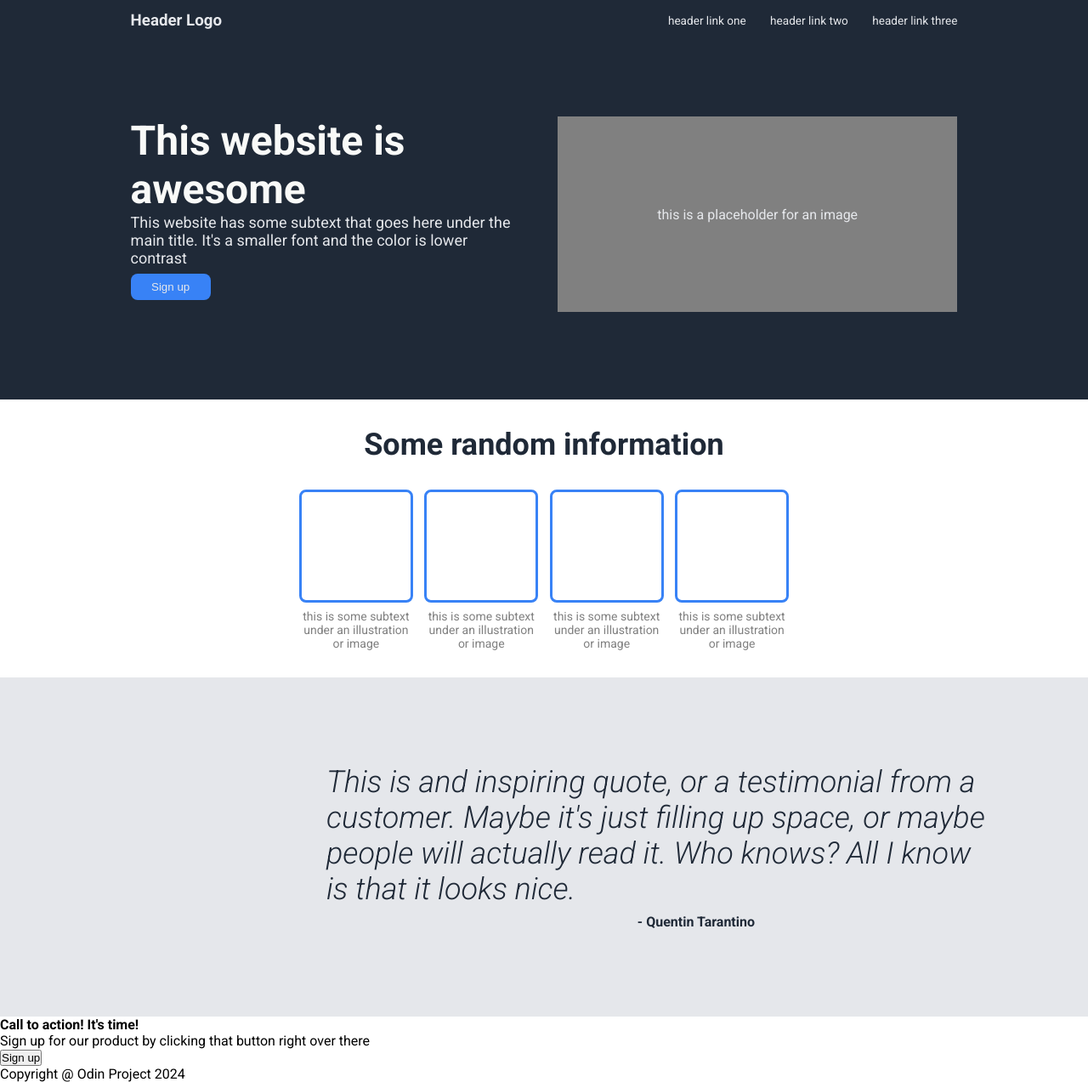
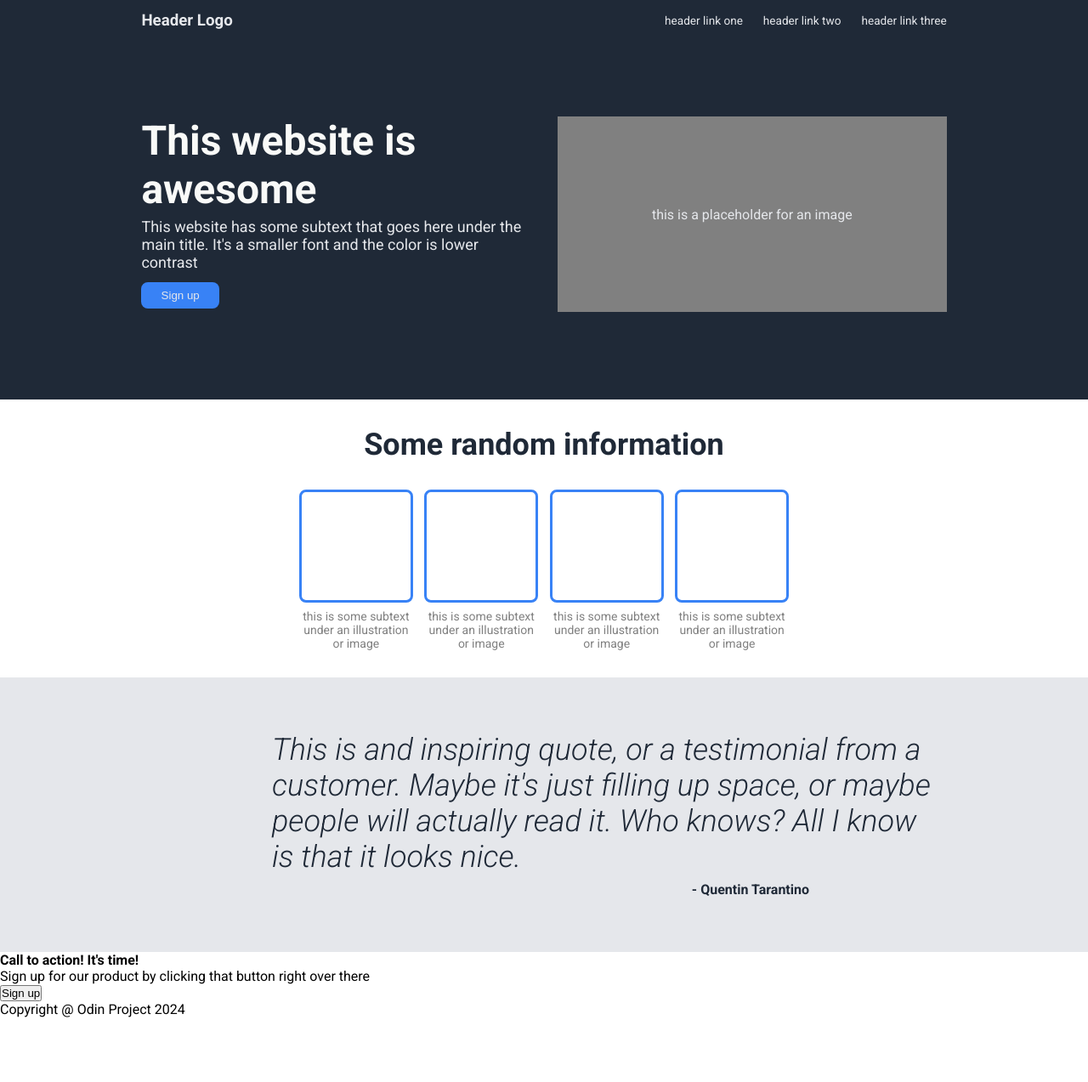
Before and after one commit to AiratMurtazin/odin-landing-page, a plain HTML site: page index.html in a window 1280 px wide. Shown: the whole page at 85% size. After the commit the page ends 1197 px from the top, so only its background shows below. Drawn offline with Linux system fonts and the light colour scheme.

Commit message:
Fix desc section width and quote position

```diff
--- a/style.css
+++ b/style.css
@@ -34,7 +34,7 @@
 	color: var(--hero-sec-txt);
 	align-items: center;
 	justify-content: space-between;
-	padding: 1% 12% 0 12%;
+	padding: 1% 13% 0 13%;
 }
 
 .header-links {
@@ -51,7 +51,7 @@
 /* Desc */
 
 .desc {
-	padding: 8% 12% 8% 12%;
+	padding: 8% 13% 8% 13%;
 	background-color: var(--main-bg-col);
 	display: flex;
 }
@@ -61,6 +61,7 @@
 	display: flex;
 	flex-direction: column;
 	margin-right: 1rem;
+	gap: 0.3rem;
 }
 
 .img {
@@ -80,6 +81,7 @@
 .sign-up-title {
 	color: var(--hero-main-txt);
 	font-size: 48px;
+	width: 12ch;
 }
 
 .sign-up-text {
@@ -145,7 +147,7 @@
 
 .quote {
 	background-color: var(--quote-bg);
-	padding: 8% 30%;
+	padding: 5% 25%;
 }
 .quote-body {
 	color: var(--quote-txt);
@@ -162,5 +164,4 @@
 	margin-right: 0.5rem;
 }
 
-/* TODO on a wide screen without developer tools second section is wrong */
 /* Utility classes */
```
